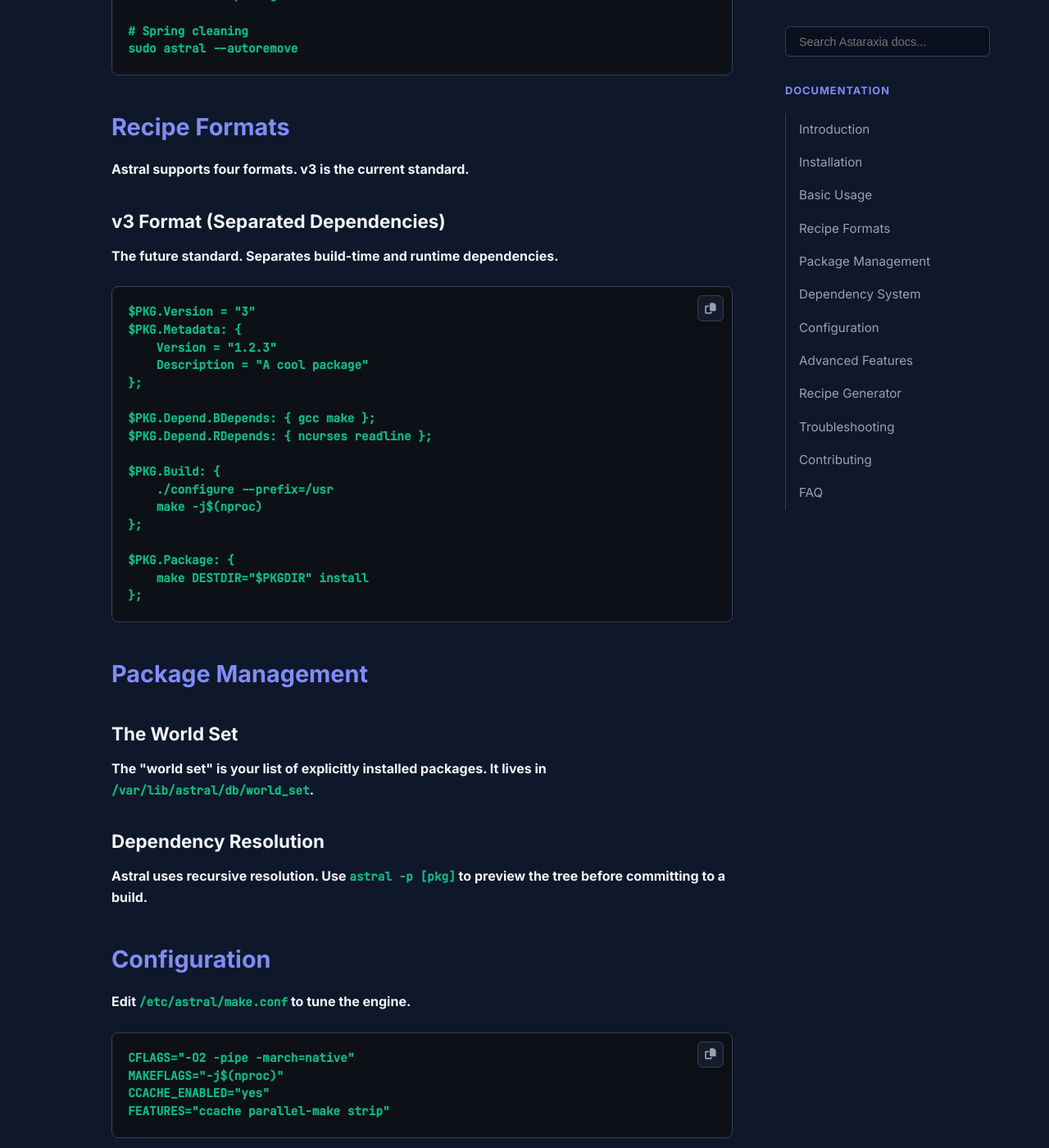
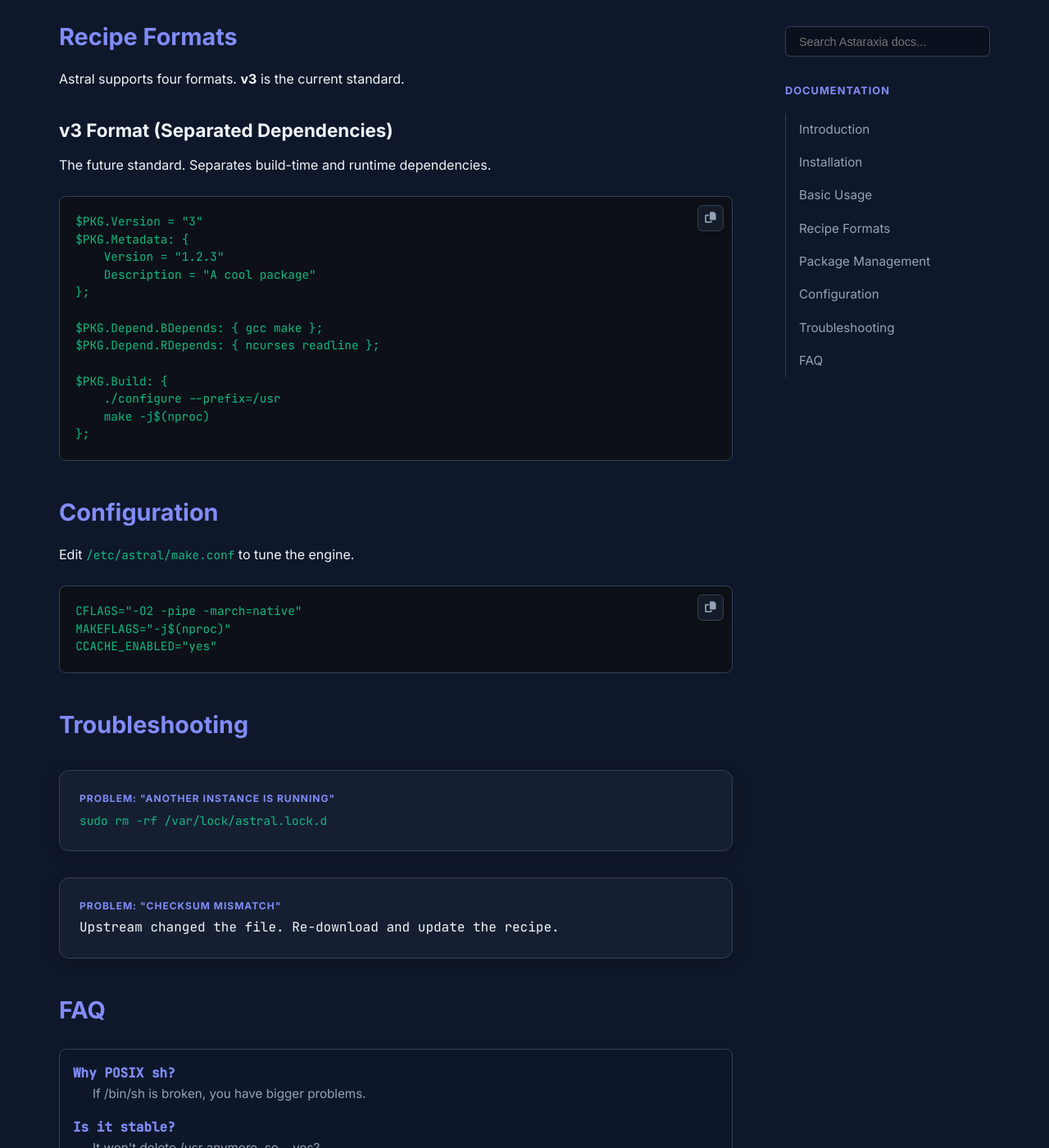
Before and after one commit to Astaraxia-Linux/astaraxia-linux.github.io, a Jekyll site: the page built from docus/astral.html, in a window 1280 px wide and 1400 px high, scrolled down 2728 px. Shown: the whole window at 82% size. Built offline with Jekyll 4.4.1, drawn with Linux system fonts in a browser that asks for light colours; some of the changed text lies outside the part shown.

Commit message:
Update astral.html

```diff
--- a/docus/astral.html
+++ b/docus/astral.html
@@ -10,29 +10,35 @@
       <li><a href="#basic-usage">Basic Usage</a></li>
       <li><a href="#recipe-formats">Recipe Formats</a></li>
       <li><a href="#package-management">Package Management</a></li>
-      <li><a href="#dependency-system">Dependency System</a></li>
       <li><a href="#configuration">Configuration</a></li>
-      <li><a href="#advanced-features">Advanced Features</a></li>
-      <li><a href="#recipe-generator">Recipe Generator</a></li>
       <li><a href="#troubleshooting">Troubleshooting</a></li>
-      <li><a href="#contributing">Contributing</a></li>
       <li><a href="#faq">FAQ</a></li>
     </ul>
   </div>
 ---
 
 <article class="astral-docs">
-    <header class="doc-header">
+    <header class="doc-header" style="margin-bottom: 3rem;">
         <h1 class="title-gradient">Astral Package Manager</h1>
-        <blockquote>"Because compiling from source should be less painful than a root canal"</blockquote>
-        <div class="metadata-banner">
-            <span><strong>Version:</strong> 3.4.1.1 Main</span>
-            <span><strong>Updated:</strong> 8 January 2026</span>
-            <span><strong>Maintained by:</strong> One Maniac</span>
+        <blockquote style="max-width: 100%; margin: 1rem 0;">
+            "Because compiling from source should be less painful than a root canal"
+        </blockquote>
+
+        <div class="spec-card" style="margin-top: 2rem; grid-template-columns: repeat(3, 1fr);">
+            <div class="spec-item">
+                <span class="spec-label">Version</span>
+                <span class="spec-value">3.4.1.1 Main</span>
+            </div>
+            <div class="spec-item">
+                <span class="spec-label">Updated</span>
+                <span class="spec-value">8 January 2026</span>
+            </div>
+            <div class="spec-item">
+                <span class="spec-label">Maintainer</span>
+                <span class="spec-value">One Maniac</span>
+            </div>
         </div>
     </header>
-
-    <hr>
 
     <section id="introduction">
         <h2>Introduction</h2>
@@ -40,23 +46,22 @@
         <p>Astral is a minimal POSIX package manager for <a href="https://github.com/Astaraxia-Linux/Astaraxia/">Astaraxia Linux</a>. It builds packages from source because apparently, we hate ourselves enough to avoid binary packages. Think of it as Gentoo's Portage, but written by someone who values their sanity (debatable).</p>
 
         <div class="card-grid">
-        <div class="card">
-            <h3 style="color: var(--accent);">Why Astral?</h3>
-                <ul style="list-style: none; padding: 0; margin-top: 1rem;">
-                    <li style="margin-bottom: 0.5rem;"><strong>Source-based</strong>: Total control over compilation.</li>
-                    <li style="margin-bottom: 0.5rem;"><strong>POSIX-compliant</strong>: Runs on any UNIX-like shell.</li>
-                    <li style="margin-bottom: 0.5rem;"><strong>Minimal</strong>: Just <code>sh</code>, <code>curl</code>, and determination.</li>
-                    <li style="margin-bottom: 0.5rem;"><strong>4 Recipe Formats</strong>: Evolution from <code>dir</code> to <code>v3</code>.</li>
-                    <li style="margin-bottom: 0.5rem;"><strong>Smart Resolution</strong>: Doesn't kill <code>/usr</code> anymore.</li>
+            <div class="card" style="border-left: 4px solid var(--accent);">
+                <h3 style="color: var(--accent); margin-top: 0;">Why Astral?</h3>
+                <ul>
+                    <li><strong>Source-based</strong>: Total control over compilation.</li>
+                    <li><strong>POSIX-compliant</strong>: Runs on any UNIX-like shell.</li>
+                    <li><strong>Minimal</strong>: Just <code>sh</code>, <code>curl</code>, and determination.</li>
+                    <li><strong>Smart Resolution</strong>: Doesn't kill <code>/usr</code> anymore.</li>
                 </ul>
             </div>
-            <div class="card" style="border-color: #ef4444;">
-            <h4 style="color: #ef4444;">Why Not?</h3>
-                <ul style="list-style: none; padding: 0; margin-top: 1rem;">
-                    <li style="margin-bottom: 0.5rem;"><strong>You value your free time.</li>
-                    <li style="margin-bottom: 0.5rem;"><strong>You're using a potato for a CPU.</li>
-                    <li style="margin-bottom: 0.5rem;"><strong>You prefer binary blobs.</li>
-                    <li style="margin-bottom: 0.5rem;"><strong>You're a well-adjusted human being.</li>
+            <div class="card" style="border-left: 4px solid #ef4444;">
+                <h3 style="color: #ef4444; margin-top: 0;">Why Not?</h3>
+                <ul>
+                    <li>You value your free time.</li>
+                    <li>You're using a potato for a CPU.</li>
+                    <li>You prefer binary blobs.</li>
+                    <li>You're a well-adjusted human being.</li>
                 </ul>
             </div>
         </div>
@@ -97,10 +101,7 @@
 sudo astral -R package-name
 
 # Remove with orphans
-sudo astral -r package-name
-
-# Spring cleaning
-sudo astral --autoremove</code></pre>
+sudo astral -r package-name</code></pre>
     </section>
 
     <section id="recipe-formats">
@@ -121,21 +122,7 @@
 $PKG.Build: {
     ./configure --prefix=/usr
     make -j$(nproc)
-};
-
-$PKG.Package: {
-    make DESTDIR="$PKGDIR" install
 };</code></pre>
-    </section>
-
-    <section id="package-management">
-        <h2>Package Management</h2>
-        <h3>The World Set</h3>
-        <p>The "world set" is your list of explicitly installed packages. It lives in <code>/var/lib/astral/db/world_set</code>.</p>
-
-        <h3>Dependency Resolution</h3>
-
-        <p>Astral uses recursive resolution. Use <code>astral -p [pkg]</code> to preview the tree before committing to a build.</p>
     </section>
 
     <section id="configuration">
@@ -143,23 +130,23 @@
         <p>Edit <code>/etc/astral/make.conf</code> to tune the engine.</p>
         <pre><code>CFLAGS="-O2 -pipe -march=native"
 MAKEFLAGS="-j$(nproc)"
-CCACHE_ENABLED="yes"
-FEATURES="ccache parallel-make strip"</code></pre>
+CCACHE_ENABLED="yes"</code></pre>
     </section>
 
     <section id="troubleshooting">
         <h2>Troubleshooting</h2>
         <div class="spec-card">
-            <h4>"Another instance is running"</h4>
-            <p>Fix: <code>sudo rm -rf /var/lock/astral.lock.d</code></p>
+            <div class="spec-item" style="grid-column: span 2;">
+                <span class="spec-label">Problem: "Another instance is running"</span>
+                <span class="spec-value"><code>sudo rm -rf /var/lock/astral.lock.d</code></span>
+            </div>
         </div>
+
         <div class="spec-card">
-            <h4>"Circular Dependency"</h4>
-            <p>Math says no. Fix your recipes.</p>
-        </div>
-        <div class="spec-card">
-            <h4>"Checksum Mismatch"</h4>
-            <p>Upstream changed the file. Re-download and update the recipe checksum.</p>
+            <div class="spec-item" style="grid-column: span 2;">
+                <span class="spec-label">Problem: "Checksum Mismatch"</span>
+                <span class="spec-value">Upstream changed the file. Re-download and update the recipe.</span>
+            </div>
         </div>
     </section>
 
@@ -174,10 +161,9 @@
         </dl>
     </section>
 
-    <footer class="doc-footer">
-        <div class="dev-banner">
-            <strong>LICENSE:</strong> GPL-3.0 | <strong>CREDITS:</strong> Inspired by Gentoo, Arch, and Pain.
-        </div>
-        <p class="quote">"Astral: Because life's too short to not compile everything from source"</p>
+    <footer class="doc-footer" style="margin-top: 5rem; padding-top: 2rem; border-top: 1px solid var(--border); text-align: center;">
+        <p style="font-size: 0.85rem; color: var(--text-dim); text-transform: uppercase; letter-spacing: 2px;">
+            GPL-3.0 LICENSE | Inspired by Gentoo, Arch, and Pain.
+        </p>
     </footer>
 </article>
```
Also changed, not shown: other parts of docus/astral.html (+0 -1 lines).
